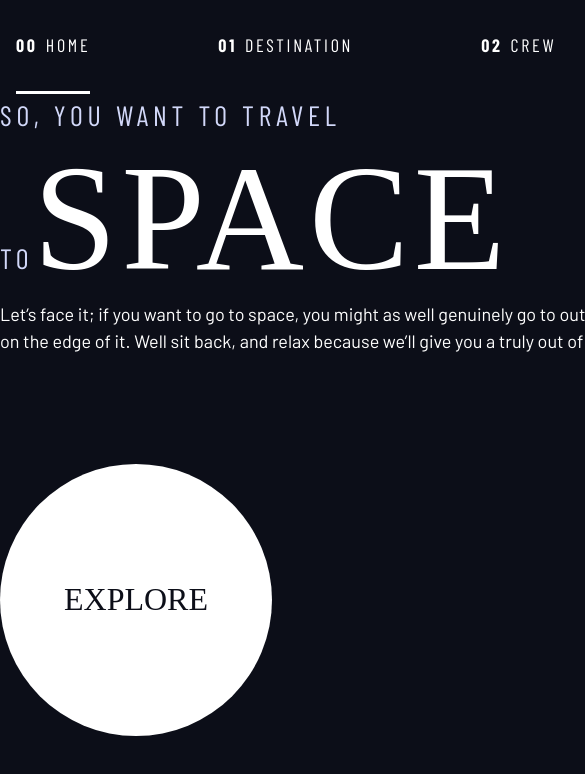
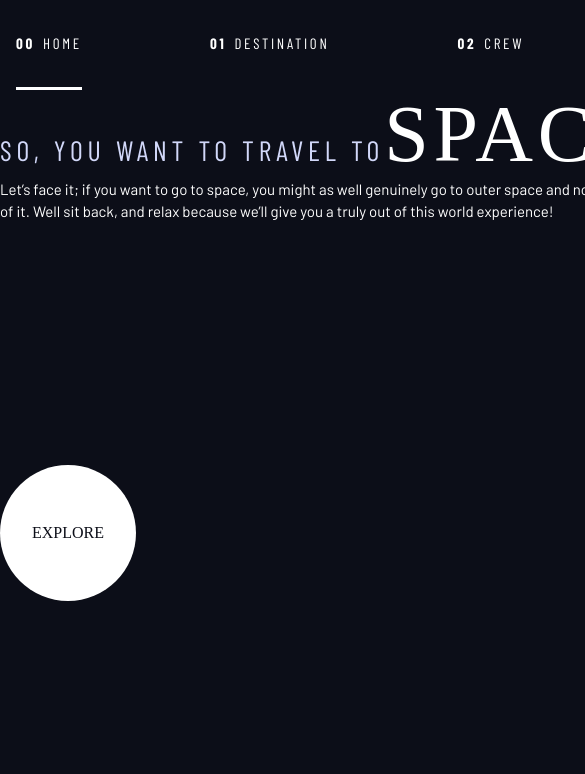
Before and after one commit to hascho/space-tourism, a Next.js app: page / in a window 390 px wide. Shown: the top 774 px of the page, 585 px wide, since content can reach past the window. Built offline with nearby package versions, Linux system fonts and the light colour scheme; a web font is replaced by a local one.

Commit message:
feat: add responsive font sizes

```diff
--- a/src/styles/globals.css
+++ b/src/styles/globals.css
@@ -22,12 +22,12 @@ a {
   --clr-white: 0 0% 100%;
 
   /* font-sizes */
-  --fs-900: 9.375rem;
-  --fs-800: 6.25rem;
-  --fs-700: 3.5rem;
-  --fs-600: 2rem;
+  --fs-900: clamp(5rem, 7vw + 1rem, 9.375rem);
+  --fs-800: 3.5rem;
+  --fs-700: 1.5rem;
+  --fs-600: 1rem;
   --fs-500: 1.75rem;
-  --fs-400: 1.125rem;
+  --fs-400: 0.9375rem;
   --fs-300: 1rem;
   --fs-200: 0.875rem;
 
@@ -35,6 +35,26 @@ a {
   --ff-serif: "Bellefair", serif;
   --ff-sans-cond: "Barlow Condensed", sans-serif;
   --ff-sans-normal: "Barlow", sans-serif;
+}
+
+@media (min-width: 35em) {
+  :root {
+    /* font-sizes */
+    --fs-800: 5rem;
+    --fs-700: 2.5rem;
+    --fs-600: 1.5rem;
+    --fs-400: 1rem;
+  }
+}
+
+@media (min-width: 45em) {
+  :root {
+    /* font-sizes */
+    --fs-800: 6.25rem;
+    --fs-700: 3.5rem;
+    --fs-600: 2rem;
+    --fs-400: 1.125rem;
+  }
 }
 
 /* ------------------ */
@@ -150,7 +170,7 @@ select {
   display: grid;
 }
 
-@media (min-width: 45rem) {
+@media (min-width: 45em) {
   .grid-container {
     column-gap: var(--container-gap, 2rem);
     grid-template-columns: minmax(2rem, 1fr) repeat(2, minmax(0, 40rem)) minmax(2rem, 1fr);
```
